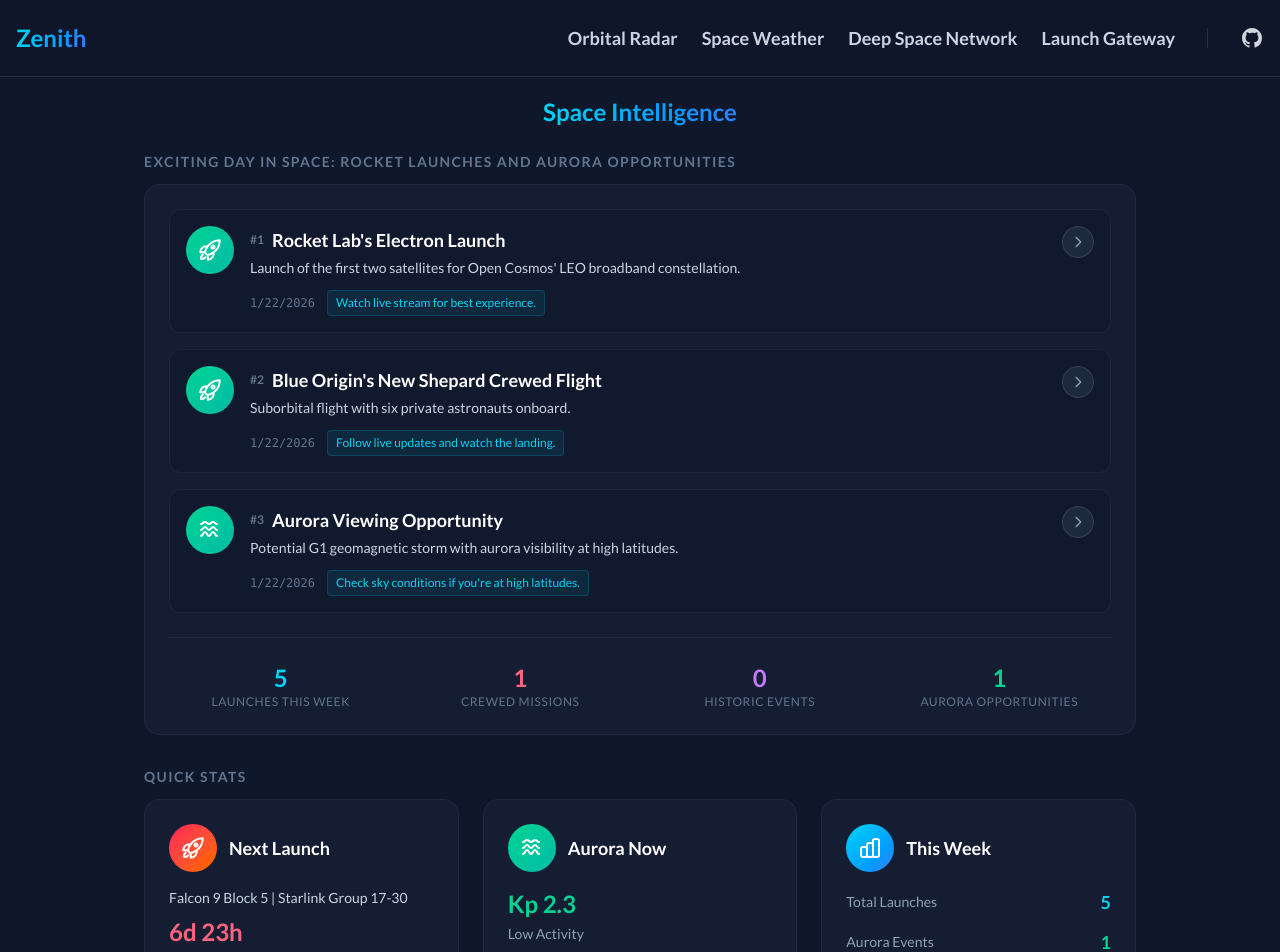
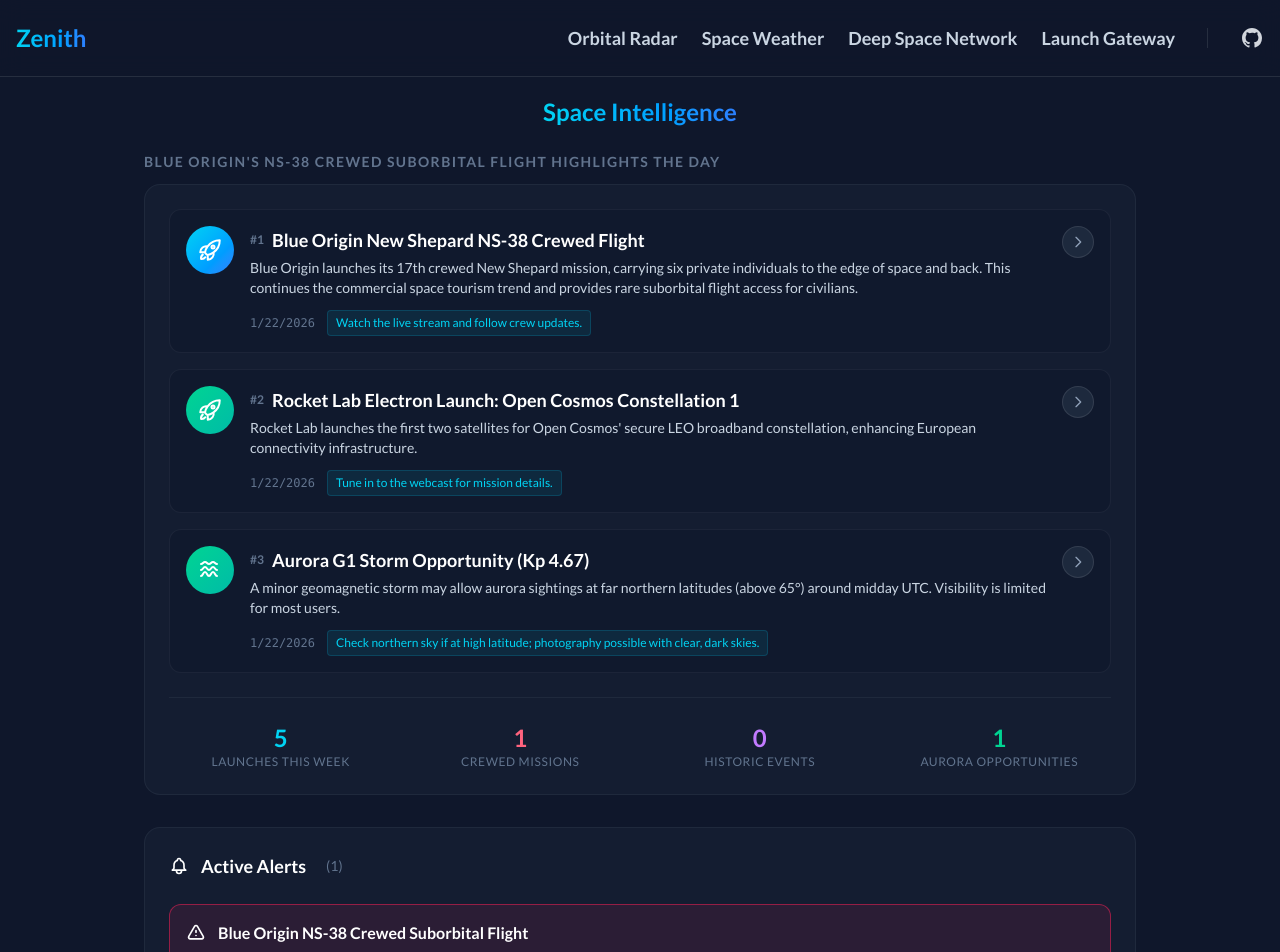
Before and after one commit to kohld/zenith, a React (Vite) app: page / in a window 1280 px wide. Shown: the top 952 px of the page. Built offline with nearby package versions, Linux system fonts and the light colour scheme.

Commit message:
[REFACTOR] Make AI model configurable via environment variable
- Add MODEL_NAME env variable support
- Default to gpt-4.1 for better agentic performance
- Update .env.example with MODEL_NAME

```diff
--- a/agents/zenith-intelligence-agent.ts
+++ b/agents/zenith-intelligence-agent.ts
@@ -7,6 +7,8 @@
 const openai = new OpenAI({
     apiKey: process.env.OPENAI_API_KEY
 });
+
+const MODEL_NAME = process.env.MODEL_NAME || 'gpt-4.1';
 
 const tools = [
     analyzeLaunchTool,
@@ -106,7 +108,7 @@
         ];
 
         let response = await openai.chat.completions.create({
-            model: 'gpt-4o',
+            model: MODEL_NAME,
             messages,
             tools: tools.map(t => ({ type: 'function' as const, function: t })),
             tool_choice: 'auto',
@@ -167,7 +169,7 @@
             }
 
             response = await openai.chat.completions.create({
-                model: 'gpt-4o',
+                model: MODEL_NAME,
                 messages,
                 tools: tools.map(t => ({ type: 'function' as const, function: t })),
                 tool_choice: 'auto',
@@ -213,7 +215,7 @@
             },
             special_events: enrichedData.specialEvents || [],
             agent_metadata: {
-                model: 'gpt-4o',
+                model: MODEL_NAME,
                 total_launches_analyzed: upcomingLaunches.length,
                 total_aurora_entries_analyzed: relevantAuroraData.length,
                 processing_time_seconds: 0,
--- a/public/data/daily-insights.json
+++ b/public/data/daily-insights.json
@@ -1,34 +1,34 @@
 {
-  "generated_at": "2026-01-22T09:18:30.933Z",
+  "generated_at": "2026-01-22T09:57:40.803Z",
   "daily_summary": {
-    "headline": "Exciting Day in Space: Rocket Launches and Aurora Opportunities",
+    "headline": "Blue Origin's NS-38 Crewed Suborbital Flight Highlights the Day",
     "top_events": [
       {
         "rank": 1,
-        "title": "Rocket Lab's Electron Launch",
-        "description": "Launch of the first two satellites for Open Cosmos' LEO broadband constellation.",
-        "importance": 5,
-        "date": "2026-01-22T10:52:00Z",
+        "title": "Blue Origin New Shepard NS-38 Crewed Flight",
+        "description": "Blue Origin launches its 17th crewed New Shepard mission, carrying six private individuals to the edge of space and back. This continues the commercial space tourism trend and provides rare suborbital flight access for civilians.",
+        "importance": 8,
+        "date": "2026-01-22T16:00:00Z",
         "type": "launch",
-        "action": "Watch live stream for best experience."
+        "action": "Watch the live stream and follow crew updates."
       },
       {
         "rank": 2,
-        "title": "Blue Origin's New Shepard Crewed Flight",
-        "description": "Suborbital flight with six private astronauts onboard.",
-        "importance": 5,
-        "date": "2026-01-22T16:00:00Z",
+        "title": "Rocket Lab Electron Launch: Open Cosmos Constellation 1",
+        "description": "Rocket Lab launches the first two satellites for Open Cosmos' secure LEO broadband constellation, enhancing European connectivity infrastructure.",
+        "importance": 6,
+        "date": "2026-01-22T10:52:00Z",
         "type": "launch",
-        "action": "Follow live updates and watch the landing."
+        "action": "Tune in to the webcast for mission details."
       },
       {
         "rank": 3,
-        "title": "Aurora Viewing Opportunity",
-        "description": "Potential G1 geomagnetic storm with aurora visibility at high latitudes.",
-        "importance": 4.67,
-        "date": "2026-01-22",
+        "title": "Aurora G1 Storm Opportunity (Kp 4.67)",
+        "description": "A minor geomagnetic storm may allow aurora sightings at far northern latitudes (above 65°) around midday UTC. Visibility is limited for most users.",
+        "importance": 4,
+        "date": "2026-01-22T12:00:00Z",
         "type": "aurora",
-        "action": "Check sky conditions if you're at high latitudes."
+        "action": "Check northern sky if at high latitude; photography possible with clear, dark skies."
       }
     ],
     "statistics": {
@@ -38,7 +38,21 @@
       "aurora_opportunities": 1
     }
   },
-  "alerts": [],
+  "alerts": [
+    {
+      "type": "launch",
+      "priority": "high",
+      "title": "Blue Origin NS-38 Crewed Suborbital Flight",
+      "message": "Blue Origin's New Shepard will carry six private individuals to space today. Watch the live stream for this rare civilian suborbital mission.",
+      "action_required": "Watch live stream or follow updates.",
+      "expires_at": "2026-01-22T21:30:00Z",
+      "tags": [
+        "crewed",
+        "Blue Origin",
+        "space tourism"
+      ]
+    }
+  ],
   "aurora_insights": {
     "opportunities": [
       {
@@ -64,7 +78,7 @@
   },
   "special_events": [],
   "agent_metadata": {
-    "model": "gpt-4o",
+    "model": "gpt-4.1",
     "total_launches_analyzed": 5,
     "total_aurora_entries_analyzed": 21,
     "processing_time_seconds": 0,
```
Also changed, not shown: public/data/enriched-launches.json.
